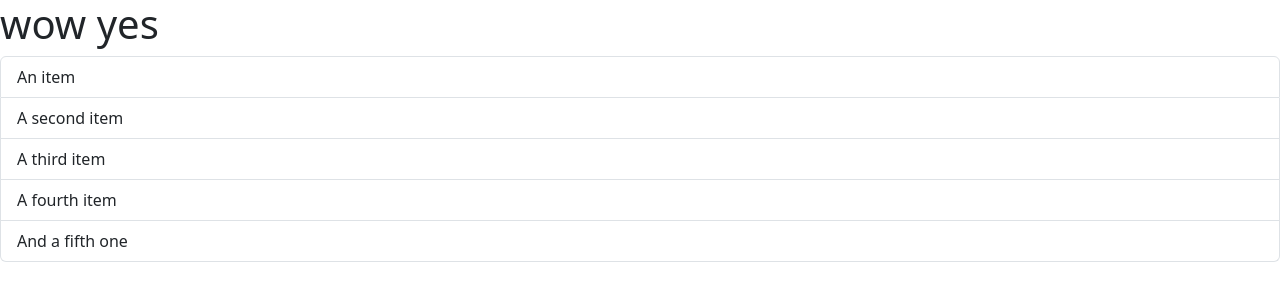
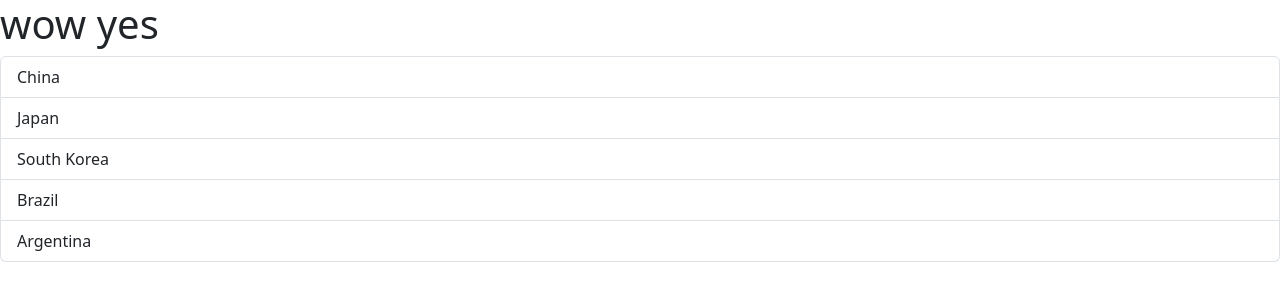
Before and after one commit to Lelloq/react-learn, a React (Vite) app: page / in a window 1280 px wide. Shown: the top 300 px of the page. Built offline with nearby package versions, Linux system fonts and the light colour scheme.

Commit message:
on click

```diff
--- a/src/components/ListGroup.tsx
+++ b/src/components/ListGroup.tsx
@@ -1,14 +1,25 @@
 function ListGroup() {
+	const items = ["China", "Japan", "South Korea", "Brazil", "Argentina"];
+
+	const listItems = items.map((item) => (
+		<li
+			className="list-group-item"
+			key={item}
+			onClick={() => console.log(item)}
+		>
+			{item}
+		</li>
+	));
+
+	const getMessage = (itemList: string[]) => {
+		return itemList.length === 0 && <p>no items</p>;
+	};
+
 	return (
 		<>
 			<h1>wow yes</h1>
-			<ul className="list-group">
-				<li className="list-group-item">An item</li>
-				<li className="list-group-item">A second item</li>
-				<li className="list-group-item">A third item</li>
-				<li className="list-group-item">A fourth item</li>
-				<li className="list-group-item">And a fifth one</li>
-			</ul>
+			{getMessage(items)}
+			<ul className="list-group">{listItems}</ul>
 		</>
 	);
 }
```
